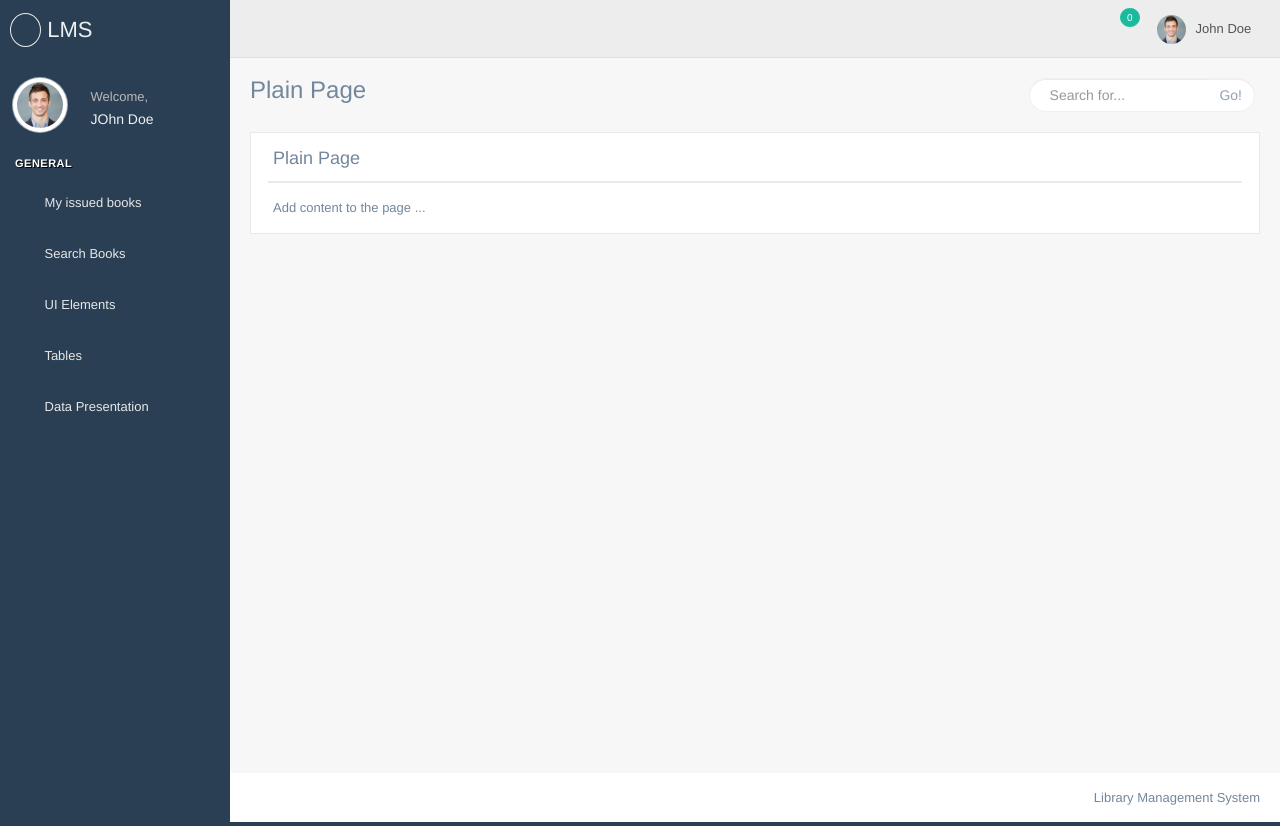
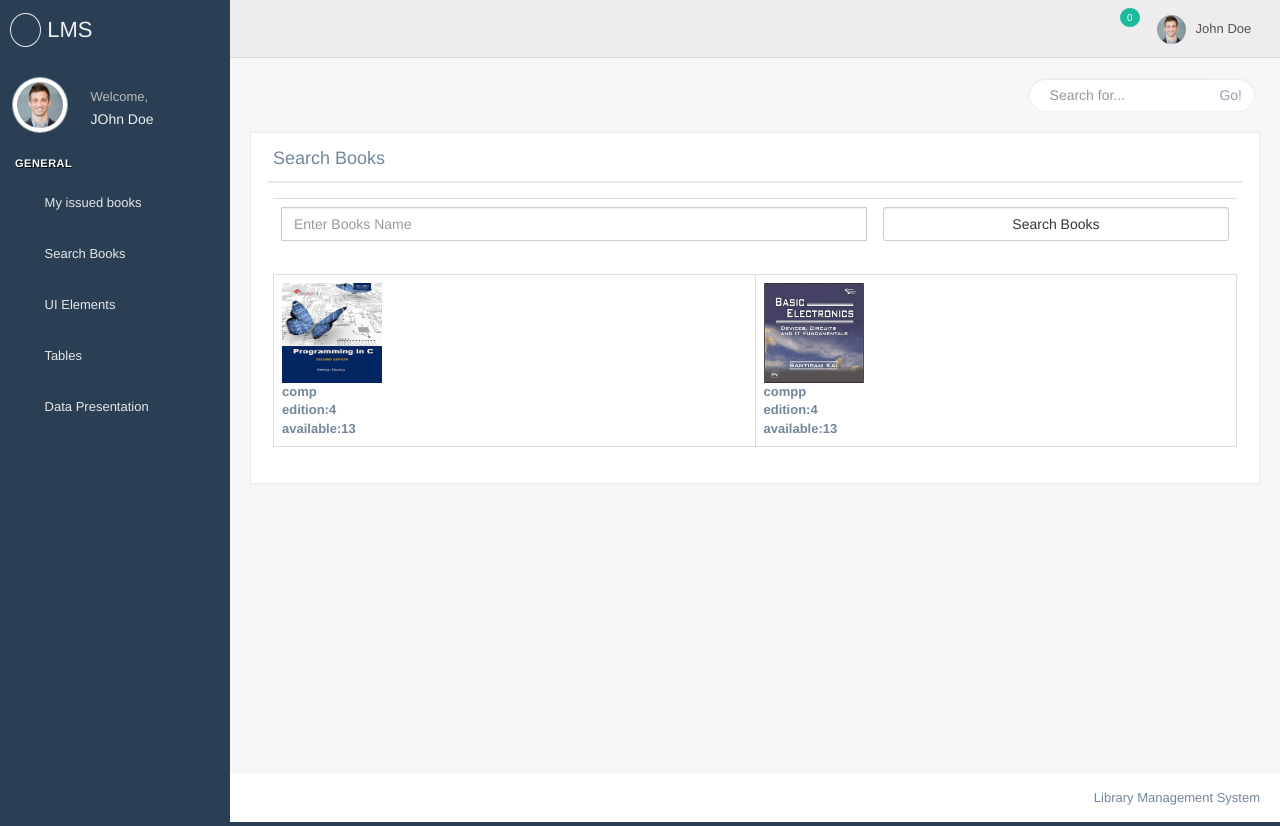
Before and after one commit to p4A11-projectTeam/Library, a PHP site: page /student/search_books.php in a window 1280 px wide. Run offline with PHP 8.4, Linux system fonts and the light colour scheme; a user stored in the database is signed in; data comes from the database, SQL or seed files in the repository; tables that the repository leaves empty hold one stand-in row (values such as "Sample post"); some web fonts are replaced.

Commit message:
commit on 'shikha'

```diff
--- a/registration.php
+++ b/registration.php
@@ -30,7 +30,7 @@
         }
         if($count==0)
         {
-          mysqli_query($db,"INSERT INTO `student`(`first`, `last`, `username`, `email`, `usn`, `contact`, `password`, `status`) VALUES ('$_POST[first]', '$_POST[last]', '$_POST[username]', '$_POST[email]', '$_POST[usn]', '$_POST[contact]', '$_POST[password]', 'no');");
+          mysqli_query($db,"INSERT INTO `student`(`first`, `last`, `username`, `email`, `usn`, `contact`, `password`,`status`) VALUES ('$_POST[first]', '$_POST[last]', '$_POST[username]', '$_POST[email]', '$_POST[usn]', '$_POST[contact]', '$_POST[password]','no');");
         ?>
           <script type="text/javascript">
 
--- a/student/search_books.php
+++ b/student/search_books.php
@@ -1,5 +1,6 @@
 <?php
     include "header.php";
+    include "connection.php";
 ?>
 
         <!-- page content area main -->
@@ -7,7 +8,7 @@
             <div class="">
                 <div class="page-title">
                     <div class="title_left">
-                        <h3>Plain Page</h3>
+                        <h3></h3>
                     </div>
 
                     <div class="title_right">
@@ -27,12 +28,85 @@
                     <div class="col-md-12 col-sm-12 col-xs-12">
                         <div class="x_panel">
                             <div class="x_title">
-                                <h2>Plain Page</h2>
+                                <h2>Search Books</h2>
 
                                 <div class="clearfix"></div>
                             </div>
                             <div class="x_content">
-                                Add content to the page ...
+                            <form name="form1" action="" method="post">
+                            <table class="table">
+                            <tr>
+                            <td><input type="text" name="t1" placeholder="Enter Books Name" required class="form-control"></td>
+                            <td><input class="form-control btn btn-default" type="submit" name="submit1" value="Search Books"  ></td>
+                            </tr>
+                            </table>
+                            </form>
+                    <?php
+                    if(isset($_POST["submit1"]))
+                    {
+                        $i=0;
+                          $res=mysqli_query($db,"select * from books where name like('%$_POST[t1]%')");
+                          echo "<table class='table table-bordered'>";
+                          echo "<tr>";
+                          while($row=mysqli_fetch_array($res))
+                          {
+                              $i=$i+1;
+                              echo "<td>";
+                              ?>   <img src="../librarian/<?php echo $row["img"] ; ?>" height="100" width="100"   ><?php
+                              echo "<br>";
+                              echo "<b>" . $row["name"] . "</b>";
+                              echo "<br>";
+                              echo "<br>";
+                              echo "<b>" . "edition:". $row["edition"] . "</b>";
+                              echo "<b>" . "available:". $row["availability"] . "</b>";
+                              echo "<br>";
+
+                              if($i==6)
+                              {
+                                  echo "</tr>";
+                                  echo "<tr>";
+                                  $i=0;
+                              }
+
+
+                          }
+                          echo "</tr>";
+                         echo "</table>";
+
+                    }
+                    else{
+                        $i=0;
+                          $res=mysqli_query($db,"select * from books where availability>0");
+                          echo "<table class='table table-bordered'>";
+                          echo "<tr>";
+                          while($row=mysqli_fetch_array($res))
+                          {
+                              $i=$i+1;
+                              echo "<td>";
+                              ?>   <img src="../librarian/<?php echo $row["img"] ; ?>" height="100" width="100"   ><?php
+                              echo "<br>";
+                              echo "<b>" . $row["name"] . "</b>";
+                              echo "<br>";
+                              echo "<b>" . "edition:". $row["edition"] . "</b>";
+                              echo "<br>";
+                              echo "<b>" . "available:". $row["availability"] . "</b>";
+
+                              echo "</td>";
+                              if($i==6)
+                              {
+                                  echo "</tr>";
+                                  echo "<tr>";
+                                  $i=0;
+                              }
+
+
+                          }
+                          echo "</tr>";
+                         echo "</table>";
+
+                    }
+
+                            ?>
                             </div>
                         </div>
                     </div>
```
